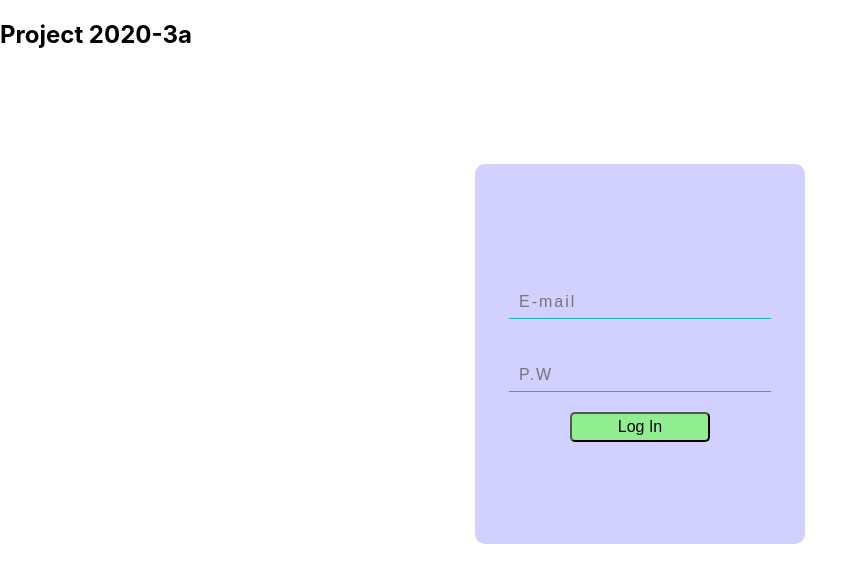
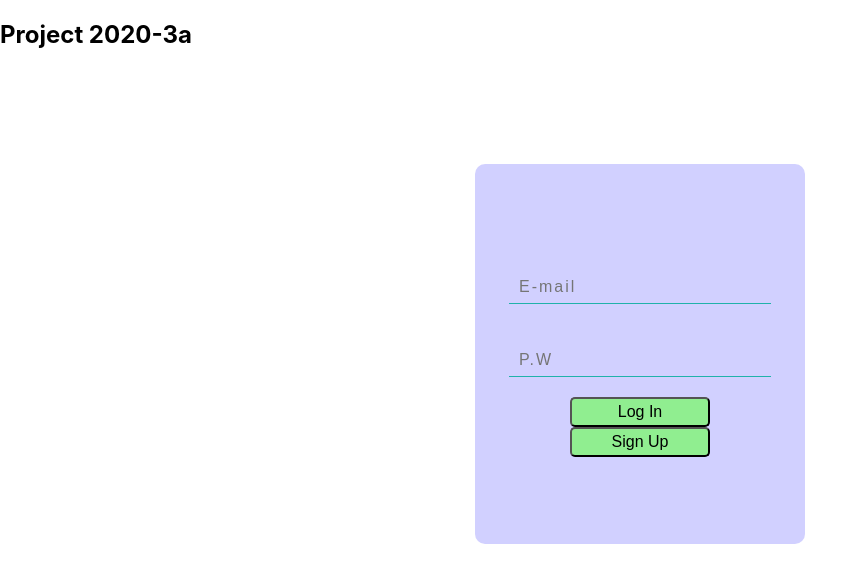
Before and after one commit to PortableSAM/Project2020-3a, a React (Create React App) app: page / in a window 1280 px wide. Shown: the top 582 px of the page, without its empty margins (0-867 px from the left). Built offline with nearby package versions, Linux system fonts and the light colour scheme; no server answers.

Commit message:
로그인 및 가입 폼 작성 fireStore 연동

```diff
--- a/src/App.js
+++ b/src/App.js
@@ -1,13 +1,17 @@
 import React from "react";
-import "./App.css";
+import { BrowserRouter as Router, Route } from "react-router-dom";
 import { LoginForm } from "./Components/LoginForm";
+import { SignUp } from "./Components/SignUpForm";
 
 function App() {
   return (
-    <div>
-      <h2>Project 2020-3a</h2>
-      <LoginForm />
-    </div>
+    <Router>
+      <div>
+        <h2>Project 2020-3a</h2>
+      </div>
+      <Route exact path="/" component={LoginForm} />
+      <Route path="/signup" component={SignUp} />
+    </Router>
   );
 }
 
--- a/src/Components/LoginForm.js
+++ b/src/Components/LoginForm.js
@@ -1,13 +1,35 @@
 import React from "react";
 import styled from "styled-components";
 import { useForm } from "react-hook-form";
+import firebase from "./Fire/Fire";
+import { Link } from "react-router-dom";
+
+export const controlAuth = firebase.auth();
 
 export function LoginForm() {
   const { register, handleSubmit, errors } = useForm();
 
   const onSubmit = data => {
     console.log(data);
+    const email = data.Email;
+    const password = data.pass;
+    console.log(email);
+    console.log(password);
+    controlAuth
+      .signInWithEmailAndPassword(email, password)
+      .catch(function(error) {
+        console.error("Failed", error);
+      });
   };
+
+  firebase.auth().onAuthStateChanged(user => {
+    if (user) {
+      const userInfo = user.providerData;
+      console.log(userInfo);
+    } else {
+      return;
+    }
+  });
 
   return (
     <Styles>
@@ -22,6 +44,9 @@ export function LoginForm() {
           {errors.Email && "이메일 양식이 일치하지 않습니다."}
           <input type="password" name="pass" placeholder="P.W" ref={register} />
           <button type="submit">Log In</button>
+          <Link to="/signup">
+            <button type="submit">Sign Up</button>
+          </Link>
         </form>
       </section>
     </Styles>
--- /dev/null
+++ b/src/Components/SignUpForm.js
@@ -0,0 +1,121 @@
+import React from "react";
+import styled from "styled-components";
+import firebase from "./Fire/Fire";
+import { controlAuth } from "./LoginForm";
+import { useForm } from "react-hook-form";
+
+const db = firebase.firestore();
+const dbRef = db.collection("User");
+
+export const SignUp = () => {
+  const { register, handleSubmit, errors } = useForm();
+
+  const onSubmit = data => {
+    const email = data.Email;
+    const password = data.Password;
+    controlAuth
+      .createUserWithEmailAndPassword(email, password)
+      .then(user => {
+        const userInfo = user;
+        dbRef.doc(userInfo.user.uid).set({
+          userID: userInfo.user.uid,
+          userFirstName: data.firstName,
+          userLastName: data.lastName,
+          userEmail: userInfo.user.email,
+          signupAt: firebase.firestore.Timestamp.fromDate(new Date())
+        });
+      })
+      .catch(error => {
+        console.error("Fail", error);
+      });
+  };
+  return (
+    <Styles>
+      <header>
+        <h3>Sign Up</h3>
+      </header>
+      <main>
+        <form onSubmit={handleSubmit(onSubmit)}>
+          <input
+            name="firstName"
+            placeholder="First name"
+            ref={register({ requier: true })}
+          />
+          <input
+            name="lastName"
+            placeholder="Last name"
+            ref={register({ requier: true })}
+          />
+          <input
+            type="email"
+            placeholder="E-mail"
+            name="Email"
+            ref={register({ required: true, pattern: /^\S+@\S+$/i })}
+          />
+          {errors.Email && "E-mail 양식에 맞춰 주세요."}
+          <input
+            type="password"
+            placeholder="Password"
+            name="Password"
+            ref={register({
+              required: true,
+              min: 8,
+              pattern: /^.*(?=.{6,20})(?=.*[0-9])(?=.*[a-zA-Z]).*$/
+              //출처: https://gongam100.tistory.com/24 [공감 스토리]
+            })}
+          />
+          {errors.Password && "영문,숫자 혼합 6~20자 이내"}
+          <footer>
+            <button type="submit">Sign Up</button>
+          </footer>
+        </form>
+      </main>
+    </Styles>
+  );
+};
+
+const Styles = styled.div`
+  margin: 0;
+  padding: 10px;
+  display: flex;
+  flex-direction: column;
+  align-items: center;
+  & header {
+    width: 200px;
+    text-align: center;
+    text-transform: uppercase;
+    letter-spacing: 2px;
+  }
+  & main {
+    width: 350px;
+    height: 400px;
+    display: flex;
+    justify-content: center;
+  }
+  & form {
+    padding: 10px;
+    width: 250px;
+    display: flex;
+    flex-direction: column;
+    align-items: center;
+    justify-content: center;
+    & input {
+      margin-top: 20px;
+      margin-bottom: 20px;
+      padding-left: 15px;
+      width: 150px;
+      height: 30px;
+      border: none;
+      border-bottom: 1px solid gray;
+    }
+    & footer {
+      margin-top: 10px;
+      margin-bottom: 10px;
+    }
+    & button {
+      width: 150px;
+      height: 25px;
+      border-radius: 5px;
+    }
+  }
+`;
```
Also changed, not shown: src/Components/LoginForm.css (deleted, +0 -38 lines), 1 other file (tests, documents, lock files or other folders).
